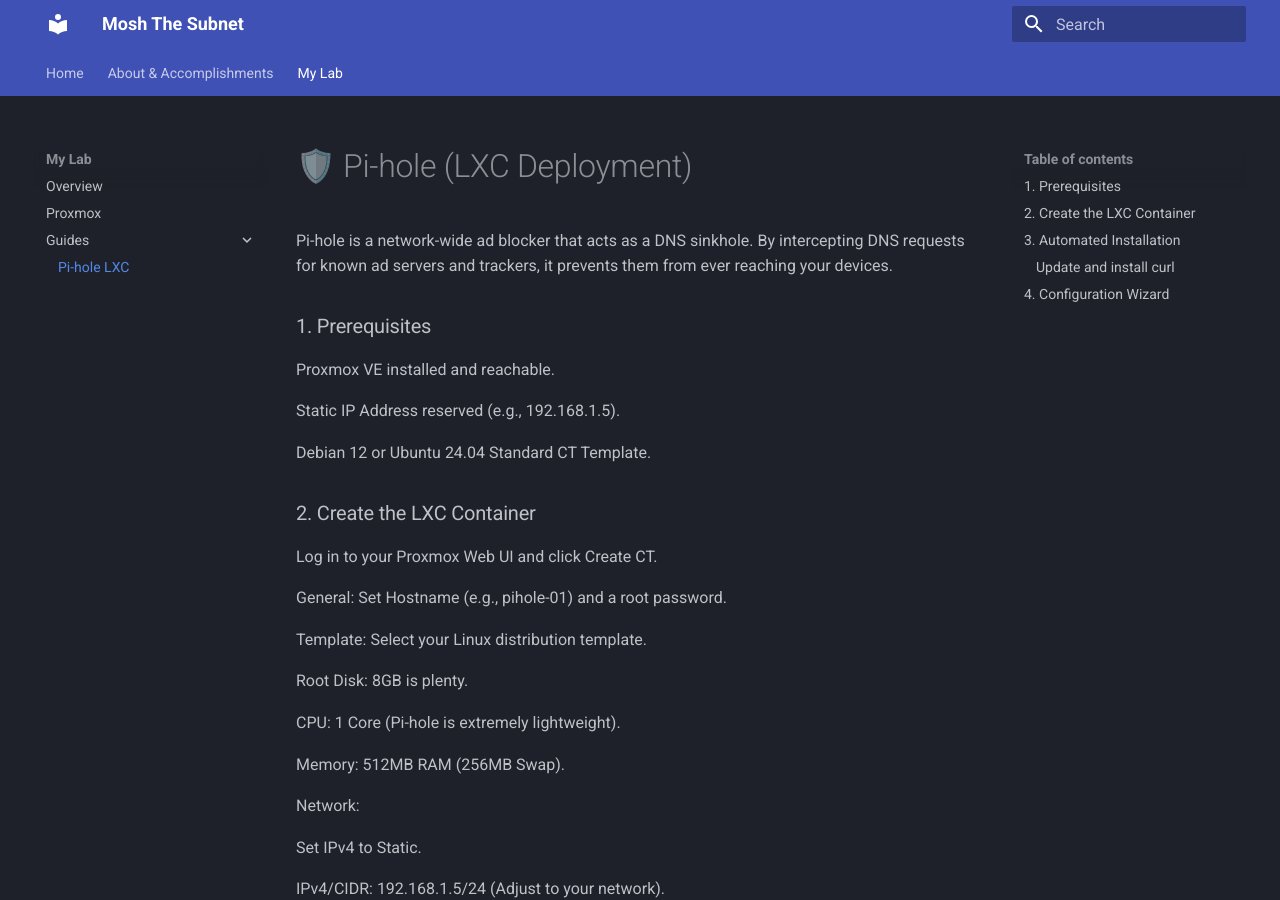
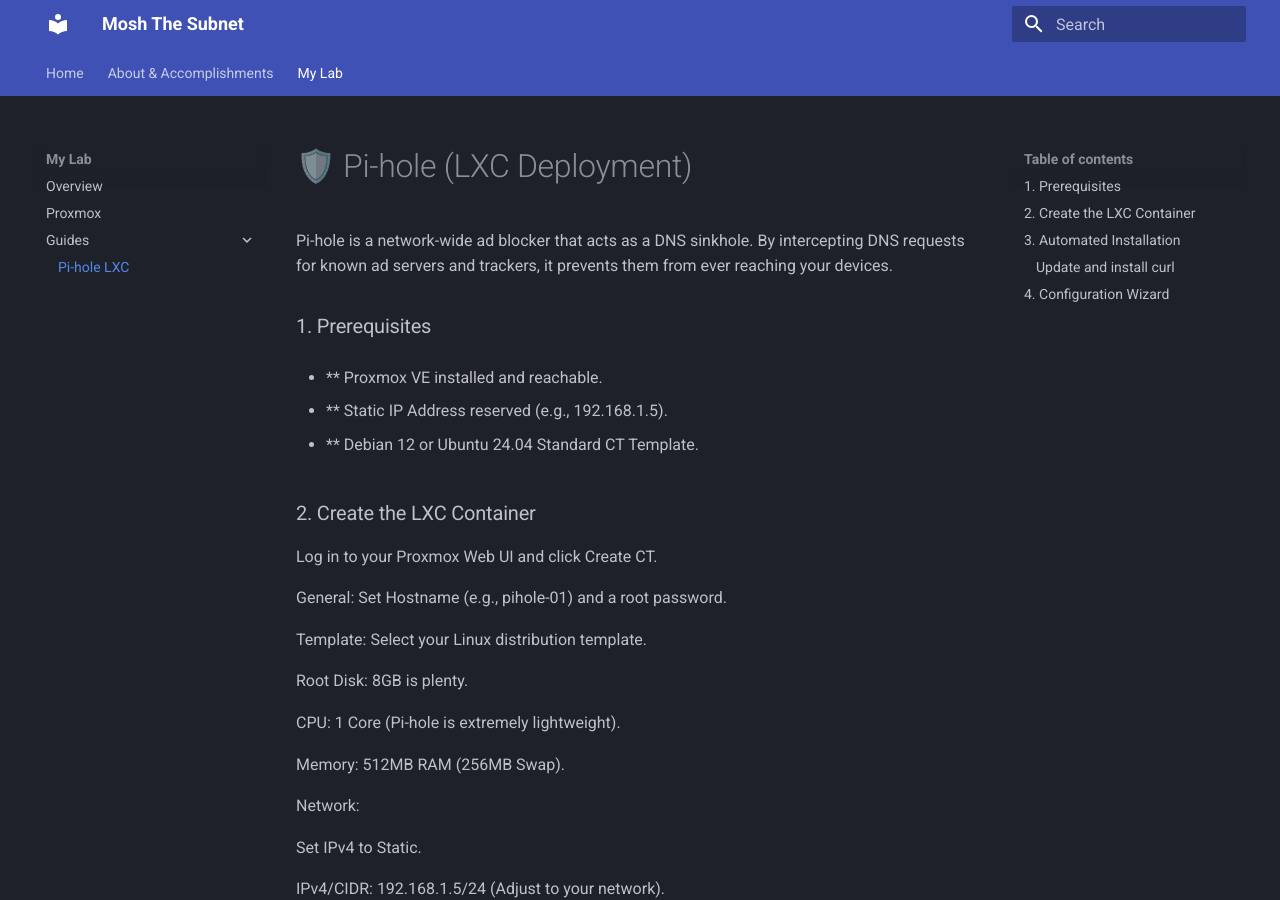
Before and after one commit to moshthesubnet/my-lab-docs, an MkDocs documentation site: the page built from docs/guides/pihole-lxc.md, in a window 1280 px wide and 900 px high. Built offline with MkDocs 1.6.1 and Material for MkDocs 9.7.7, drawn with Linux system fonts in a browser that asks for light colours.

```diff
--- a/docs/guides/pihole-lxc.md
+++ b/docs/guides/pihole-lxc.md
@@ -2,11 +2,11 @@
 Pi-hole is a network-wide ad blocker that acts as a DNS sinkhole. By intercepting DNS requests for known ad servers and trackers, it prevents them from ever reaching your devices.
 
 ### 1. Prerequisites
-Proxmox VE installed and reachable.
+* ** Proxmox VE installed and reachable.
 
-Static IP Address reserved (e.g., 192.168.1.5).
+* ** Static IP Address reserved (e.g., 192.168.1.5).
 
-Debian 12 or Ubuntu 24.04 Standard CT Template.
+* ** Debian 12 or Ubuntu 24.04 Standard CT Template.
 
 ### 2. Create the LXC Container
 Log in to your Proxmox Web UI and click Create CT.
```
